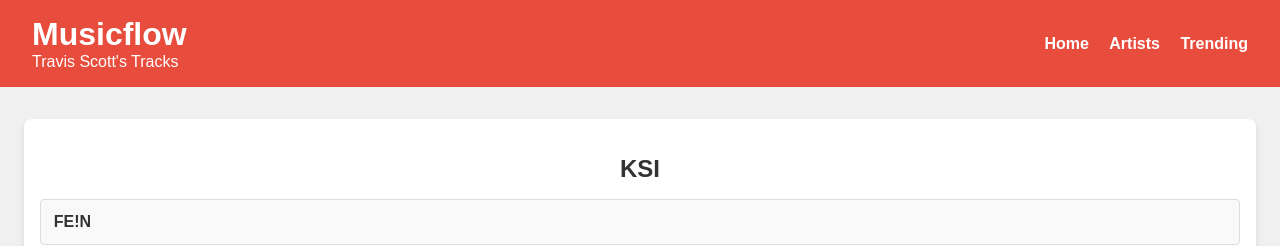
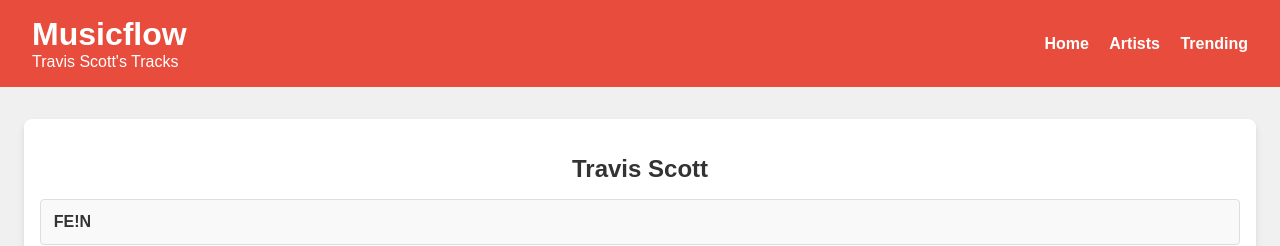
Before and after one commit to musicflow99/musicflow99.github.io, a plain HTML site: page travisscott.html in a window 1280 px wide. Shown: the top 246 px of the page. Drawn offline with Linux system fonts and the light colour scheme.

Commit message:
Update travisscott.html

```diff
--- a/travisscott.html
+++ b/travisscott.html
@@ -104,7 +104,7 @@
     </header>
 
     <div class="container">
-      <h2>KSI</h2>
+      <h2>Travis Scott</h2>
       <ul class="song-list">
         <li><a href="https://musicflow99.github.io/travisscott-fein.html">FE!N</a></li>
         <!-- Add more songs here if needed -->
```
